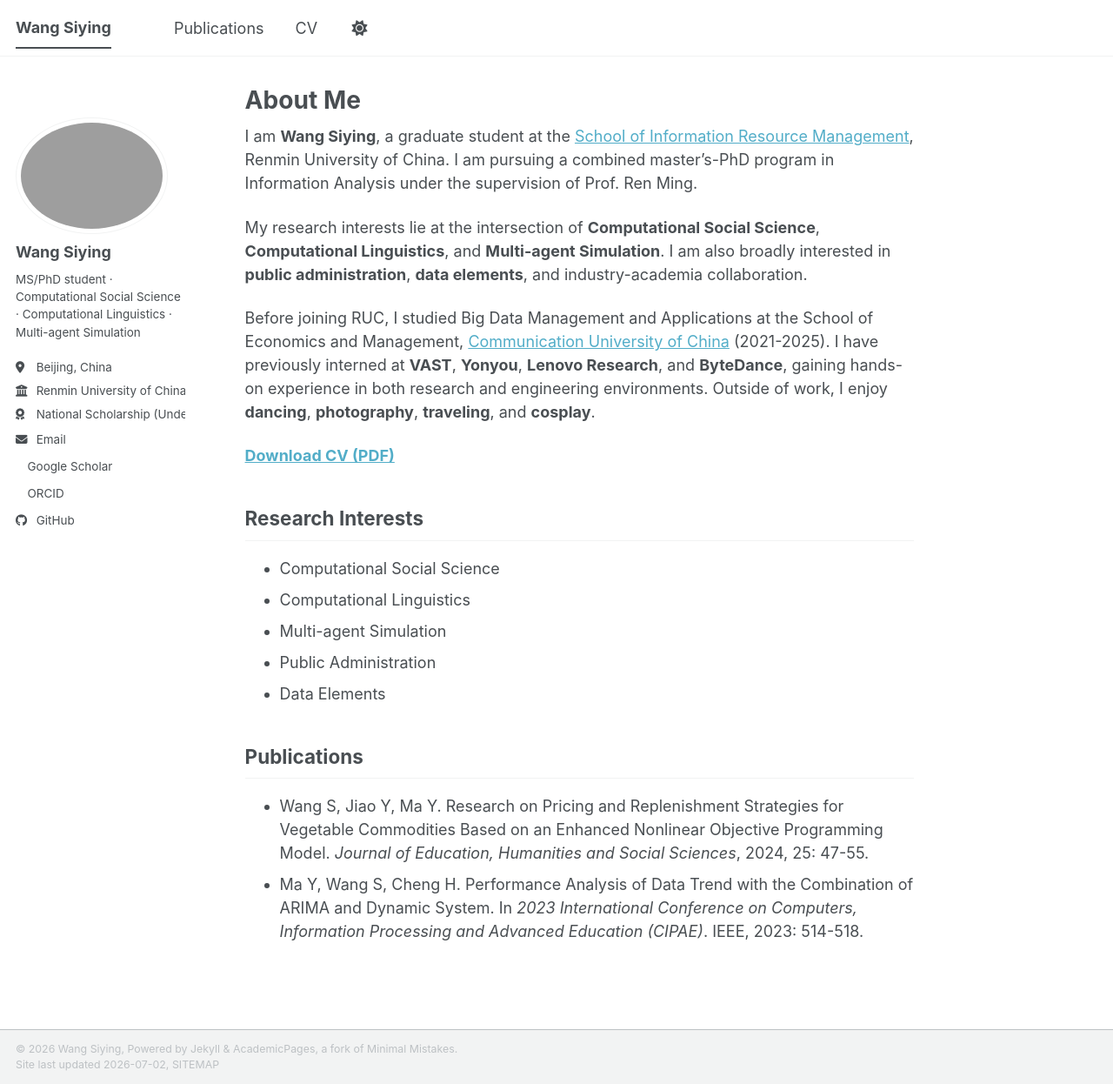
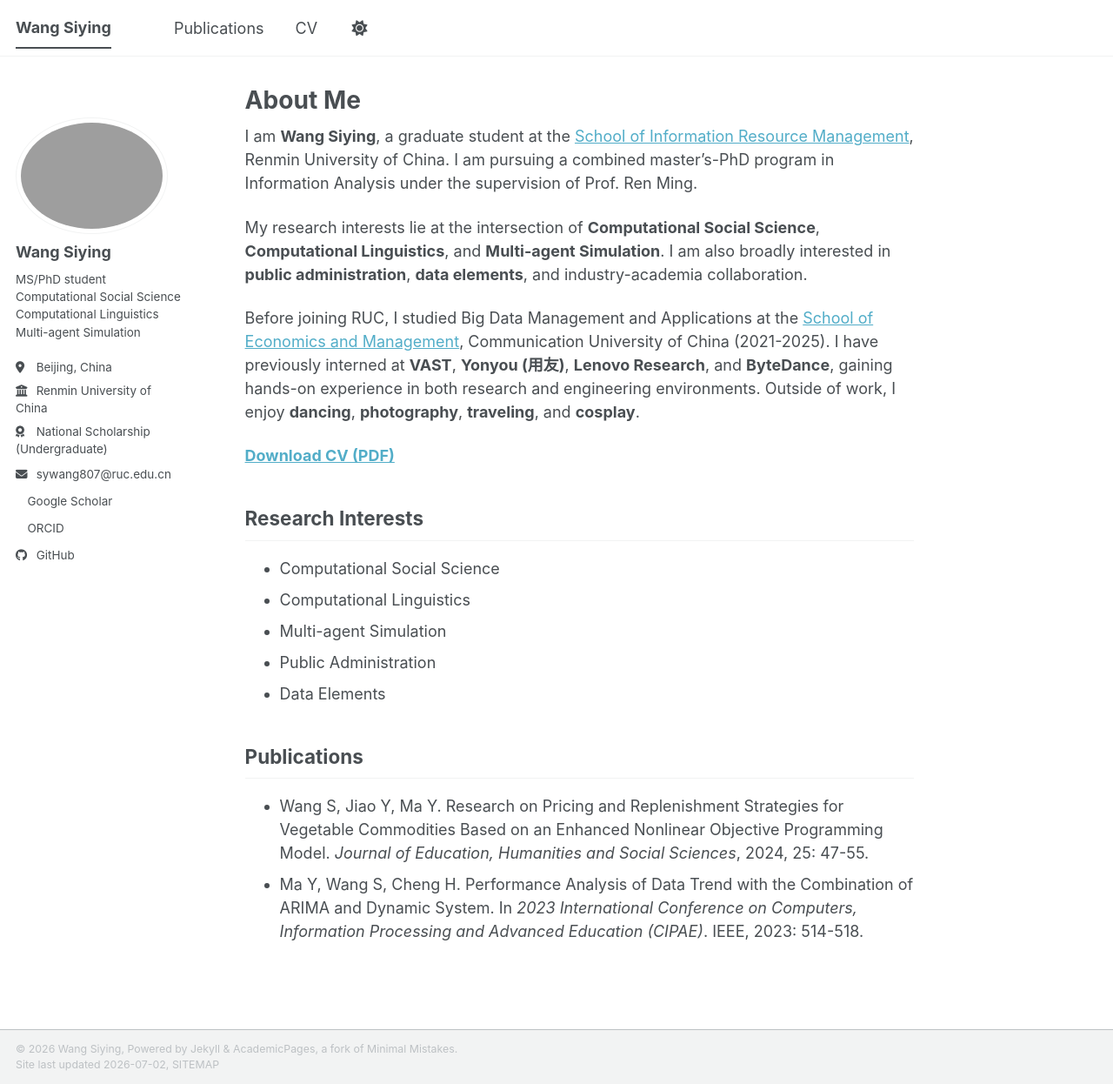
Before and after one commit to yvezao/yvezao.github.io, a Jekyll site: the page built from _pages/about.md, in a window 1280 px wide and 1246 px high. Shown: the whole window at 87% size. Built offline with Jekyll 4.4.1, drawn with Linux system fonts in a browser that asks for light colours; a style sheet for code colours, icons or effects is not loaded.

Commit message:
Clean up sidebar bio and contact details

```diff
--- a/_config.yml
+++ b/_config.yml
@@ -25,12 +25,12 @@ author:
   # Biographic information
   avatar           : "profile.jpg"
   name             : "Wang Siying"
-  bio              : "MS/PhD student · Computational Social Science · Computational Linguistics · Multi-agent Simulation"
+  bio              : "MS/PhD student<br>Computational Social Science<br>Computational Linguistics<br>Multi-agent Simulation"
   location         : "Beijing, China"
   employer         : "Renmin University of China"
   award            : "National Scholarship (Undergraduate)"
   uri              : # URL
-  email            : "1371874652@qq.com"
+  email            : "sywang807@ruc.edu.cn"
 
   # Academic websites
   academia         : # URL
--- a/_includes/author-profile.html
+++ b/_includes/author-profile.html
@@ -37,7 +37,7 @@
         <li><a href="{{ author.uri }}"><i class="fas fa-fw fa-link icon-pad-right" aria-hidden="true"></i>{{ site.data.ui-text[site.locale].website_label | default: "Website" }}</a></li>
       {% endif %}
       {% if author.email %}
-        <li><a href="mailto:{{ author.email }}"><i class="fas fa-fw fa-envelope icon-pad-right" aria-hidden="true"></i>{{ site.data.ui-text[site.locale].email_label | default: "Email" }}</a></li>
+        <li><a href="mailto:{{ author.email }}"><i class="fas fa-fw fa-envelope icon-pad-right" aria-hidden="true"></i>{{ author.email }}</a></li>
       {% endif %}
 
       <!-- Font Awesome and Academicons icons / Academic websites -->
--- a/_pages/about.md
+++ b/_pages/about.md
@@ -11,7 +11,7 @@ I am **Wang Siying**, a graduate student at the [School of Information Resource
 
 My research interests lie at the intersection of **Computational Social Science**, **Computational Linguistics**, and **Multi-agent Simulation**. I am also broadly interested in **public administration**, **data elements**, and industry-academia collaboration.
 
-Before joining RUC, I studied Big Data Management and Applications at the School of Economics and Management, [Communication University of China](http://www.cuc.edu.cn/) (2021-2025). I have previously interned at **VAST**, **Yonyou**, **Lenovo Research**, and **ByteDance**, gaining hands-on experience in both research and engineering environments. Outside of work, I enjoy **dancing**, **photography**, **traveling**, and **cosplay**.
+Before joining RUC, I studied Big Data Management and Applications at the [School of Economics and Management](https://sem.cuc.edu.cn/), Communication University of China (2021-2025). I have previously interned at **VAST**, **Yonyou (用友)**, **Lenovo Research**, and **ByteDance**, gaining hands-on experience in both research and engineering environments. Outside of work, I enjoy **dancing**, **photography**, **traveling**, and **cosplay**.
 
 **[Download CV (PDF)](/files/CV.pdf)**
 
--- a/_sass/layout/_sidebar.scss
+++ b/_sass/layout/_sidebar.scss
@@ -306,7 +306,8 @@
   }
 
   li {
-    white-space: nowrap;
+    overflow-wrap: anywhere;
+    white-space: normal;
   }
 
   a {
```
